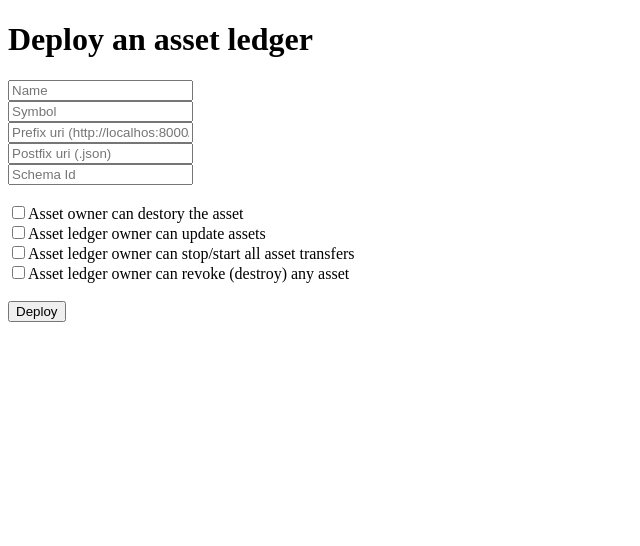
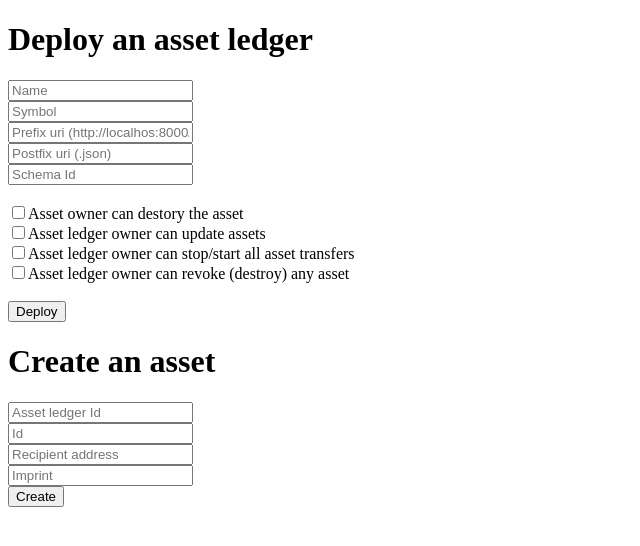
Before and after one commit to fjmontesinos/0xcert-framework-tutorial, a website: page index.html in a window 1280 px wide. Shown: the whole page, without its empty margins (0-640 px from the left). Drawn offline with nearby package versions, Linux system fonts and the light colour scheme.

Commit message:
Added. Funcionalidad para crear un nuevo asset

```diff
--- a/index.html
+++ b/index.html
@@ -26,6 +26,14 @@
     <button id="deploy">Deploy</button>
     <p id="deployConsole"></p>
 
+    <!-- ******** Input boxes for creating an asset. ******** -->
+    <h1>Create an asset</h1>
+    <input id="address" type="text" placeholder="Asset ledger Id" /><br/>
+    <input id="id" type="text" placeholder="Id" /><br/>
+    <input id="recipient" type="text" placeholder="Recipient address" /><br/>
+    <input id="imprint" type="text" placeholder="Imprint" /><br/>
+    <button id="create">Create</button>
+    <p id="createConsole"></p>
 
 
     <script>
@@ -58,7 +66,7 @@
                 );
             });
 
-            /*
+
             $('#create').click(function() {
                 // Calling create API with parameters.
                 $.post(
@@ -74,6 +82,7 @@
                 );
             });
 
+            /*
             $('#transfer').click(function() {
                 // Calling transfer API with parameters.
                 $.post(
```
Also changed, not shown: src/index.ts (+13 -4 lines).
